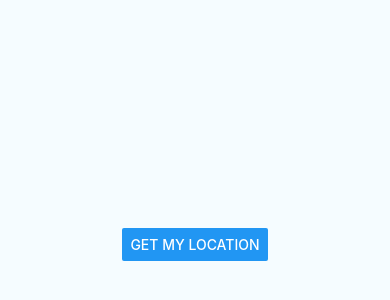
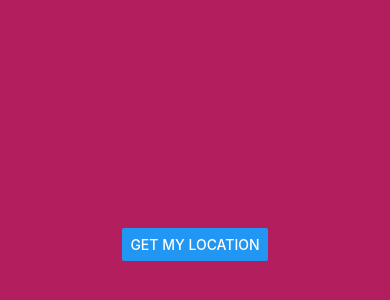
Before and after one commit to BrandonCHW/Fooder, a React Native app: screen / in a window 390 px wide. Shown: the part 178-478 px from the top of the page. Built offline with nearby package versions, Linux system fonts and the light colour scheme.

Commit message:
pretty background color

```diff
--- a/App.js
+++ b/App.js
@@ -28,6 +28,7 @@ export default class App extends Component<{}> {
 
   handleFetchLocation = () => {
     console.log("get my location pressed");
+
   }
 }
 
@@ -36,7 +37,7 @@ const styles = StyleSheet.create({
     flex: 1,
     justifyContent: 'center',
     alignItems: 'center',
-    backgroundColor: '#F5FCFF',
+    backgroundColor: '#B21E5E',
   },
   welcome: {
     fontSize: 20,
```
